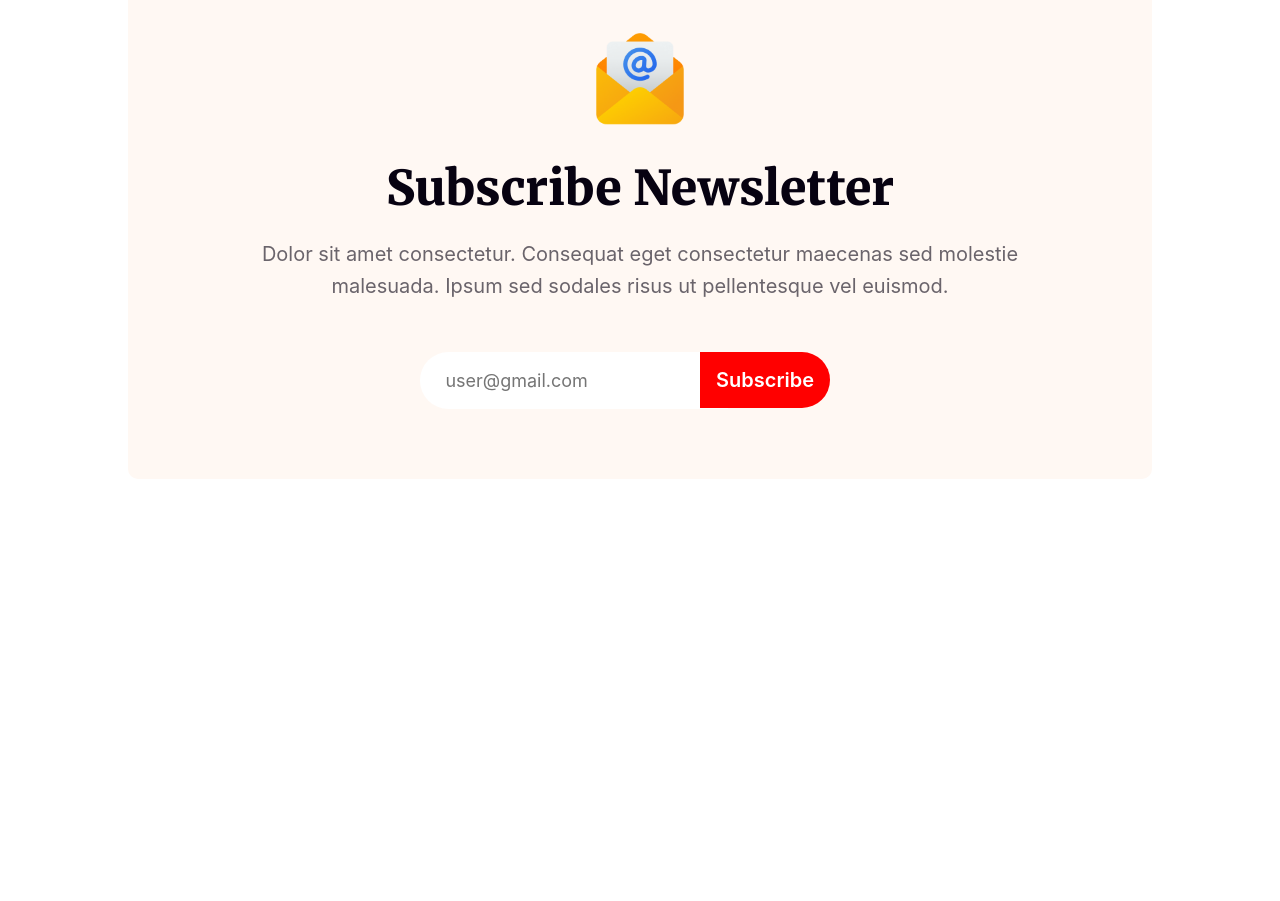
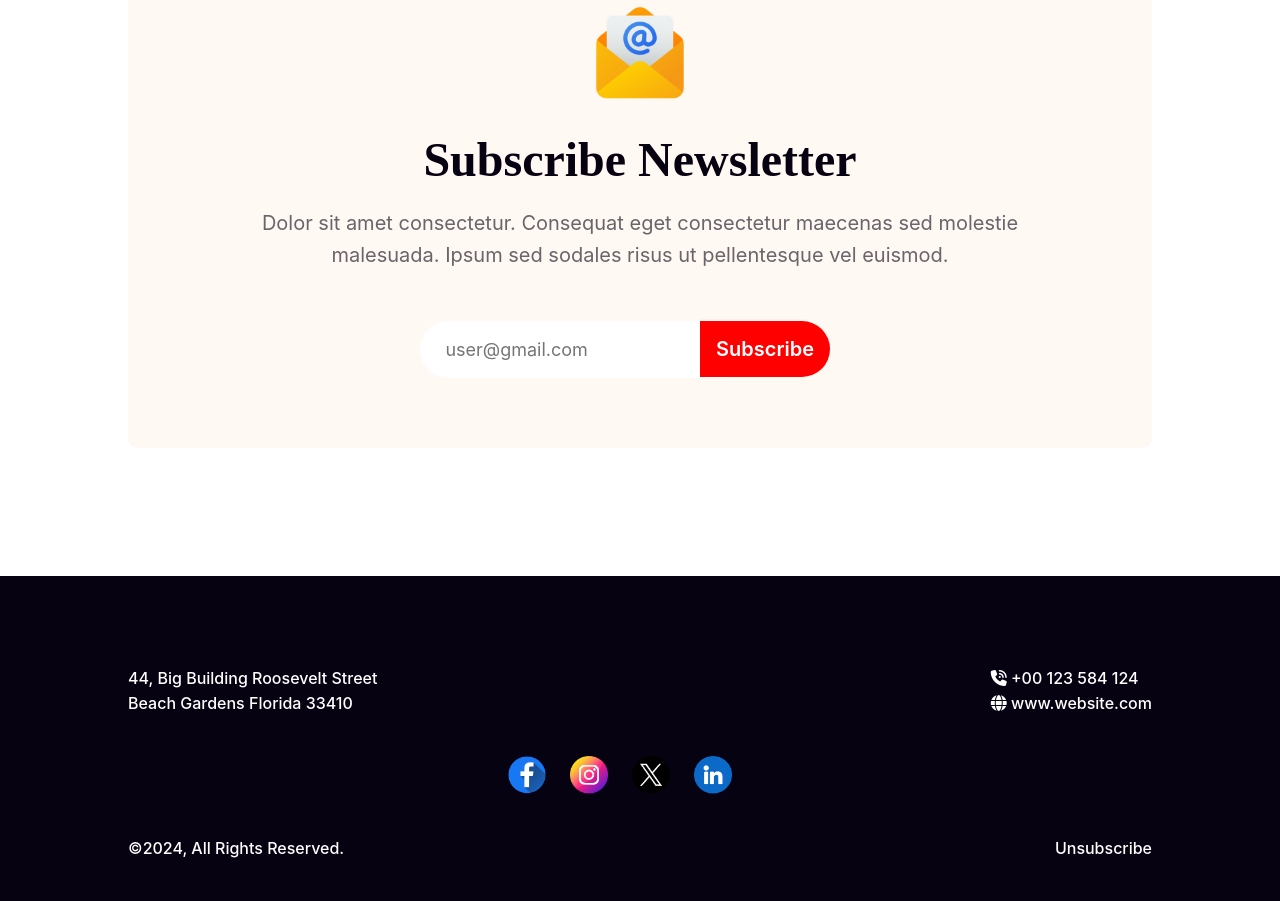
Before and after one commit to mdimran-mia/Assginment-01, a plain HTML site: page index.html in a window 1280 px wide. Shown: the part 4896-5797 px from the top of the page. Before the commit the page ends 5503 px from the top, so only its background shows below. Drawn offline with Linux system fonts and the light colour scheme.

Commit message:
added complete assignment

```diff
--- a/index.html
+++ b/index.html
@@ -8,9 +8,7 @@
     <link rel="shortcut icon" href="resources/Ellipse 1.png" type="image/x-icon">
     <link rel="preconnect" href="https://fonts.googleapis.com">
     <link rel="preconnect" href="https://fonts.gstatic.com" crossorigin>
-    <link
-        href="https://fonts.googleapis.com/css2?family=Merriweather:wght@400;700;900&family=Open+Sans:wght@400;700;800&family=Work+Sans:wght@400;600;700;800&display=swap"
-        rel="stylesheet">
+    <script src="https://kit.fontawesome.com/c84c25c127.js" crossorigin="anonymous"></script>
     <link rel="stylesheet" href="styles/style.css">
 </head>
 
@@ -110,7 +108,24 @@
         </section>
     </main>
     <footer>
-
+            <div class="about">
+                <div class="address">44, Big Building Roosevelt Street <br>
+                    Beach Gardens Florida 33410</div>
+                <div class="contact">
+                    <li><i class="fa-solid fa-phone-volume"></i>  +00 123 584 124</li>
+                    <li><i class="fa-solid fa-globe"></i>  www.website.com</li>
+                </div>
+            </div>
+            <div class="social-links">
+                <img src="resources/Facebook.png" alt="">
+                <img src="resources/Instagram.png" alt="">
+                <img src="resources/Twitter.png" alt="">
+                <img src="resources/Linkedin.png" alt="">
+            </div>
+            <div class="bottom-part">
+                <div class="copyright">&copy;2024, All Rights Reserved.</div>
+                <div class="unsubscribe">Unsubscribe</div>
+            </div>
     </footer>
 </body>
 
--- a/styles/style.css
+++ b/styles/style.css
@@ -427,3 +427,53 @@ main>.offer img {
     right: 450px;
     cursor: pointer;
 }
+
+footer {
+    background-color: #070211;
+    padding: 50px 0;
+}
+
+footer .about {
+    display: flex;
+    justify-content: space-between;
+    padding: 40px 10%;
+    color: #FFF;
+    font-family: Inter;
+    font-size: 16px;
+    font-weight: 500;
+    line-height: 25px;
+}
+
+footer .about li {
+    list-style: none;
+}
+
+footer .about li >.fa-solid{
+    color:white;
+    padding-left: 10px;
+}
+
+footer .social-links {
+    text-align: center;
+    margin-right: 20px;
+    cursor: pointer;
+}
+
+footer .social-links img{
+    width: 3%;
+    margin-right: 20px;
+}
+
+footer .bottom-part {
+    display: flex;
+    justify-content: space-between;
+    padding: 40px 10%;
+    color: #FFF;
+    font-family: Inter;
+    font-size: 16px;
+    font-weight: 500;
+}
+
+footer .bottom-part .unsubscribe{
+    cursor: pointer;
+}
```
